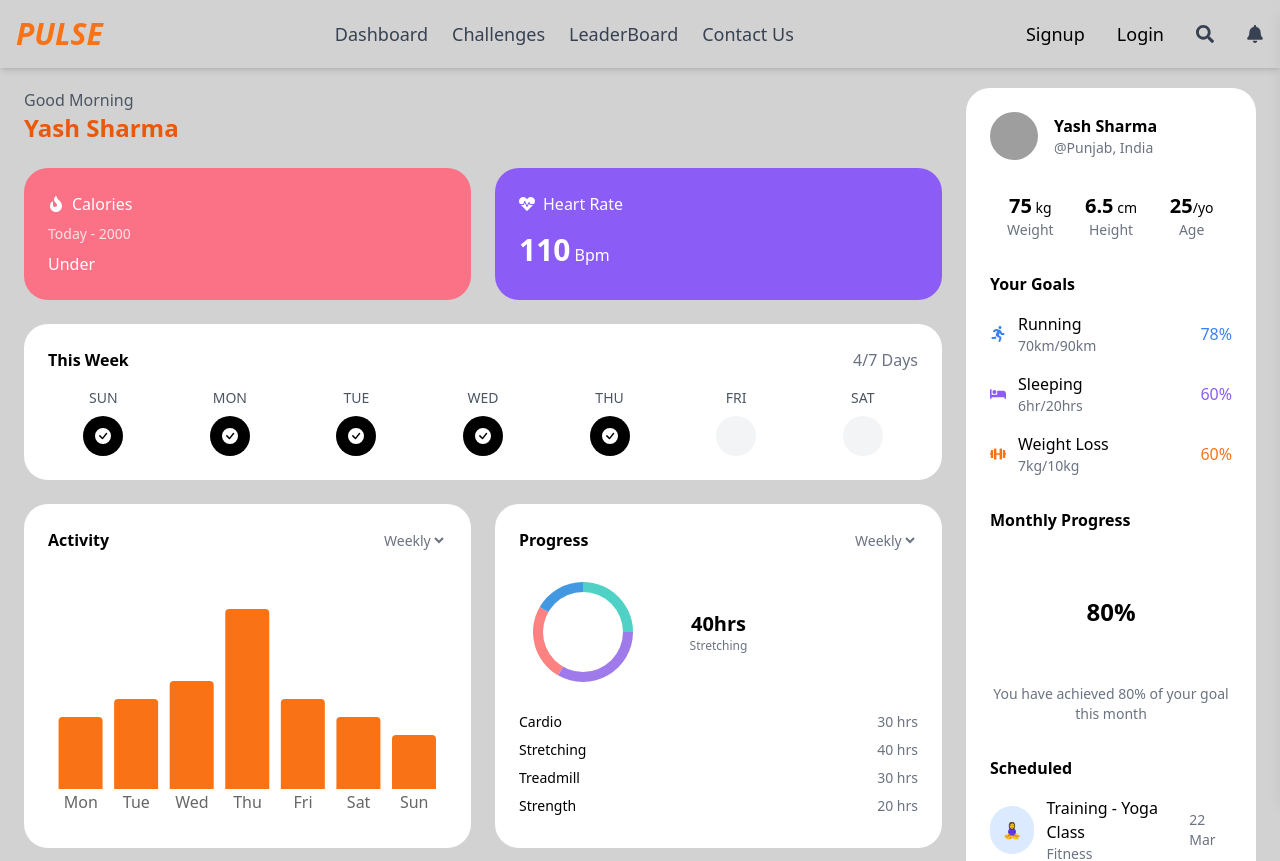
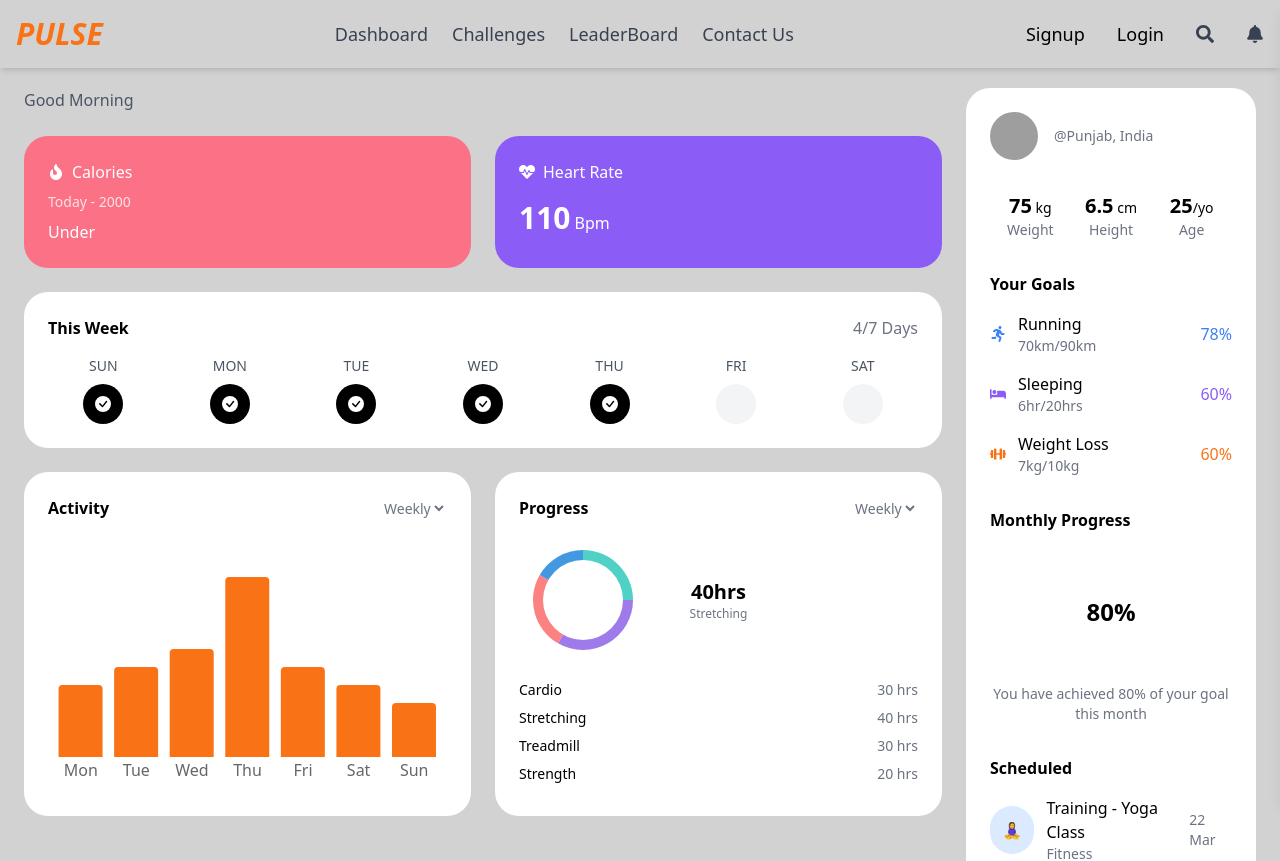
Before and after one commit to TusharS004/AI-Fitness-Tracker, a React (Vite) app in the folder client/: page /dashboard in a window 1280 px wide. Shown: the top 861 px of the page. Built offline with nearby package versions, Linux system fonts and the light colour scheme; no server answers; grey boxes are pictures that could not be loaded.

Commit message:
Update Dashboard.jsx

```diff
--- a/client/src/pages/Dashboard.jsx
+++ b/client/src/pages/Dashboard.jsx
@@ -61,7 +61,7 @@ const progressData = [
 export default function Dashboard() {
 
   const [userData, setUserData] = useState({
-    name: "Yash Sharma",
+    name: "",
     age: 25,
     weight: 75,
     height: 6.5,
```
